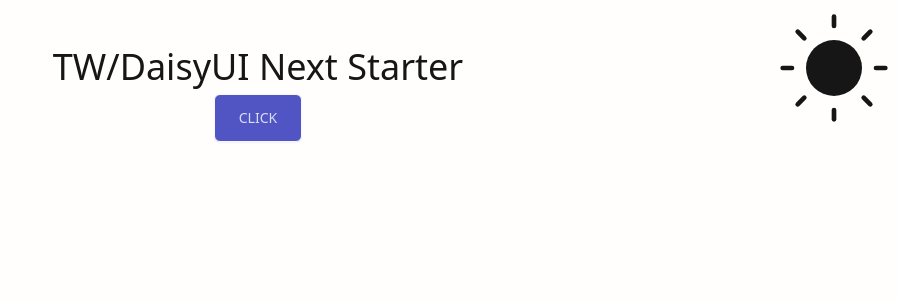
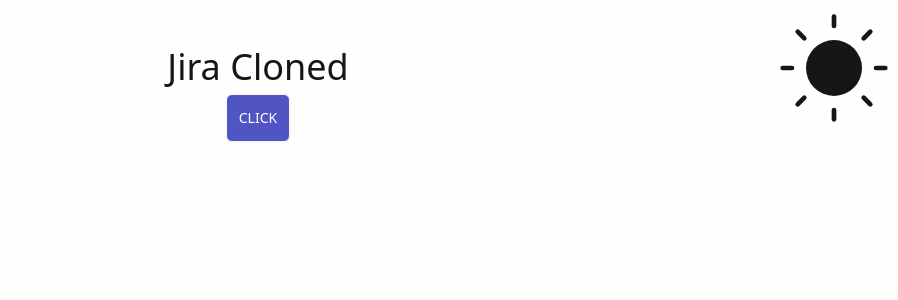
Before and after one commit to PaulHaze/jira-clone, a Next.js app: page / in a window 1280 px wide. Shown: the top 300 px of the page, without its empty margins (382-1280 px from the left). Built offline with nearby package versions, Linux system fonts and the light colour scheme.

Commit message:
small style fixes

```diff
--- a/src/app/page.tsx
+++ b/src/app/page.tsx
@@ -3,8 +3,10 @@
 export default function Home() {
   return (
     <div className="flex flex-col items-center pt-10">
-      <h1 className="">TW/DaisyUI Next Starter</h1>
-      <Button className="btn px-6 py-1">CLICK</Button>
+      <h1 className="">Jira Cloned</h1>
+      <Button size="sm" className="btn">
+        CLICK
+      </Button>
     </div>
   );
 }
--- a/tailwind.config.ts
+++ b/tailwind.config.ts
@@ -194,6 +194,7 @@
       {
         light: {
           primary: '#5155c3',
+          'primary-content': '#ffffff',
           secondary: '#9b9cf7',
           accent: '#bd531e',
           neutral: '#929293',
@@ -259,7 +260,7 @@
         dark: {
           primary: '#a64ed0',
           '--primary-muted': '74.78% 0.0609 321.27',
-          'primary-content': '#ddebff',
+          'primary-content': '#ffffff',
           secondary: '#d2aef9',
           accent: '#fea66a',
           neutral: '#272831',
```
